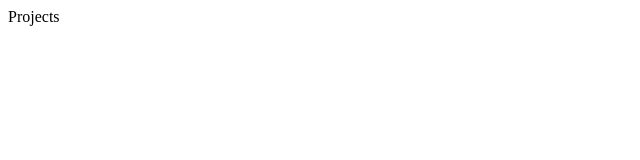
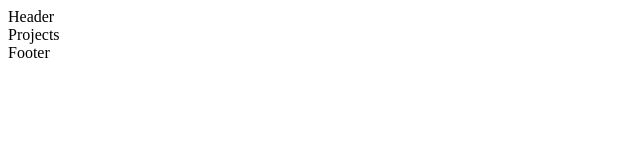
Before and after one commit to iselinico/nicoiseli.com, a SvelteKit app: page /projects in a window 1280 px wide. Shown: the top 160 px of the page, without its empty margins (0-640 px from the left). Built offline with nearby package versions, Linux system fonts and the light colour scheme.

Commit message:
Create Base-Layout for all pages

```diff
--- /dev/null
+++ b/src/routes/+layout.svelte
@@ -0,0 +1,10 @@
+<script>
+    import Header from "$lib/components/Header.svelte";
+    import Footer from "$lib/components/Footer.svelte";
+</script>
+
+<Header />
+<main>
+    <slot />
+</main>
+<Footer />
```
